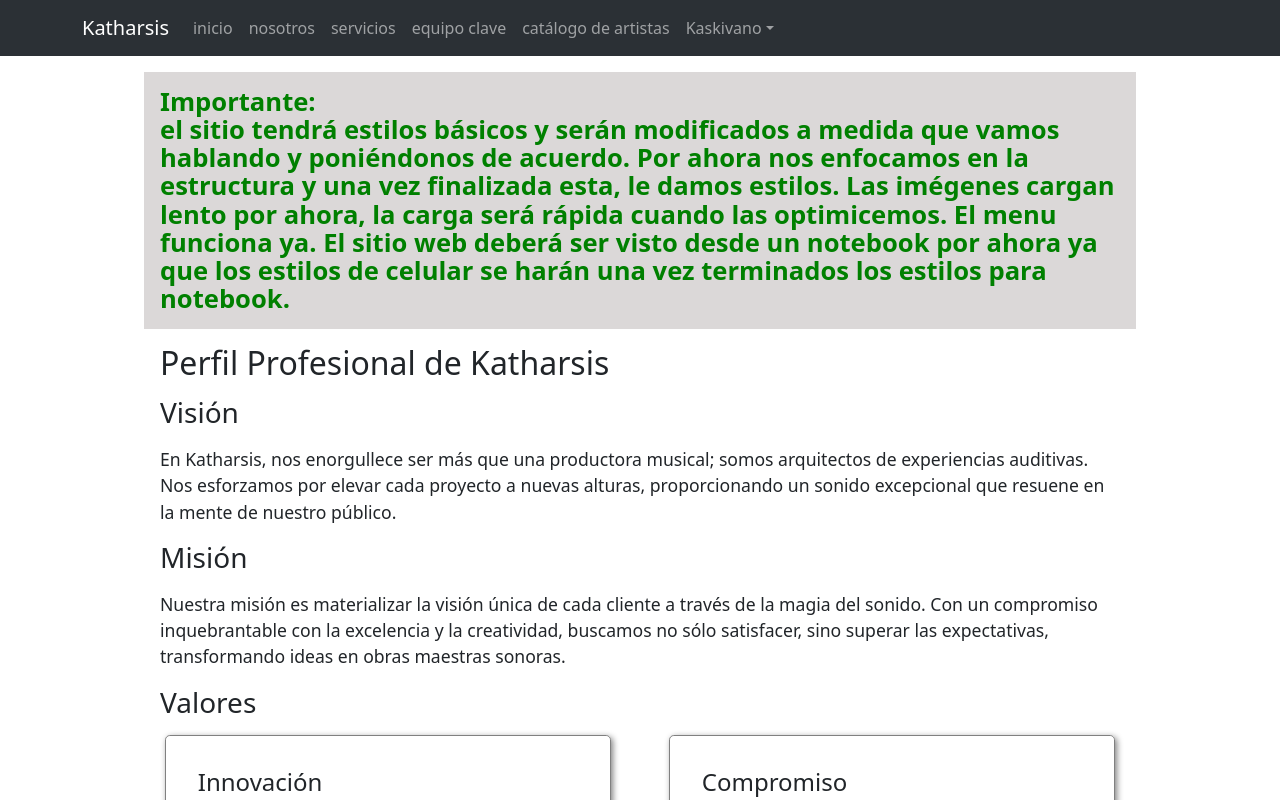
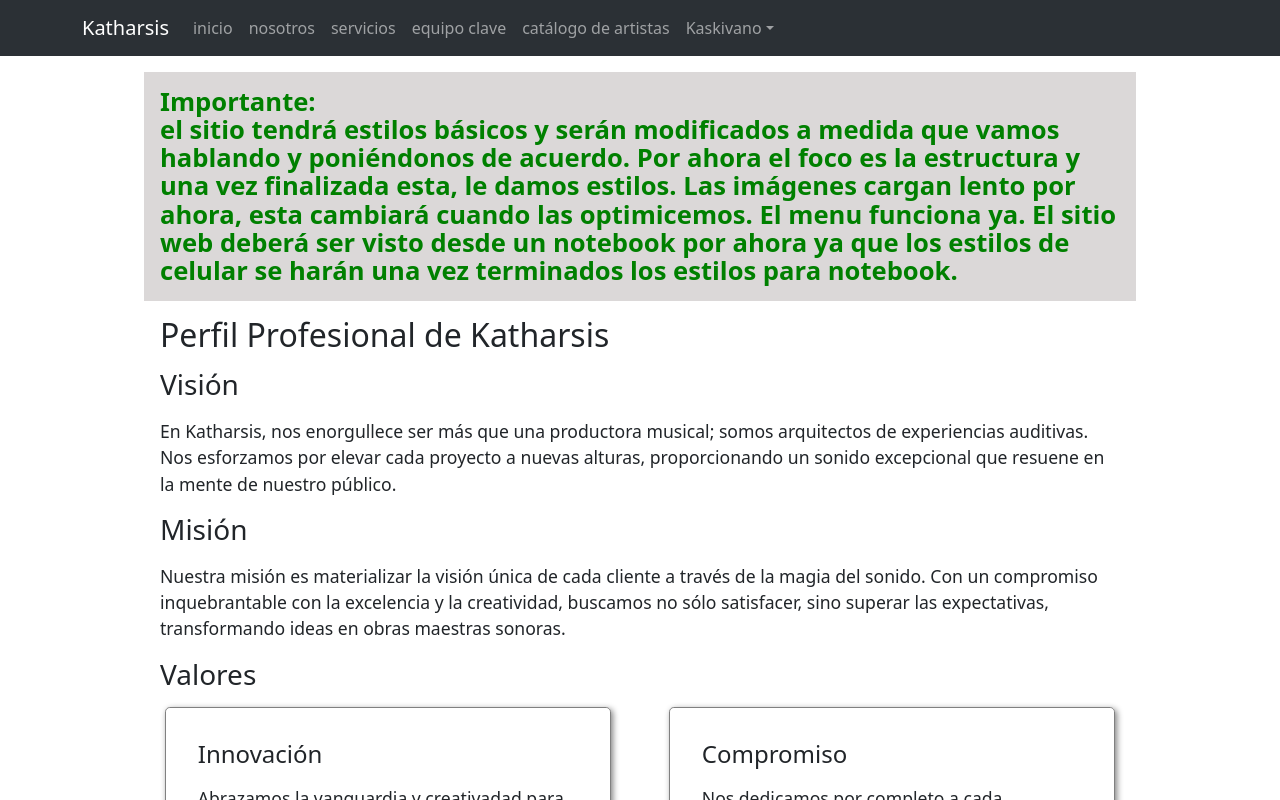
Before and after one commit to GeorgePhD/katharsis.cl, a React (Vite) app: page / in a window 1280 px wide. Shown: the top 800 px of the page. Built offline with nearby package versions, Linux system fonts and the light colour scheme.

Commit message:
message modified

```diff
--- a/src/Components/InicioContent/InicioContent.jsx
+++ b/src/Components/InicioContent/InicioContent.jsx
@@ -6,7 +6,7 @@ const InicioContent = () => {
     return (
 
         <div className='inicio-content'>
-            <h1 className='info'>Importante: <br /> el sitio tendrá estilos básicos y serán modificados a medida que vamos hablando y poniéndonos de acuerdo. Por ahora nos enfocamos en la estructura y una vez finalizada esta, le damos estilos. Las imégenes cargan lento por ahora, la carga será rápida cuando las optimicemos. El menu funciona ya. El sitio web deberá ser visto desde un notebook por ahora ya que los estilos de celular se harán una vez terminados los estilos para notebook.</h1>
+            <h1 className='info'>Importante: <br /> el sitio tendrá estilos básicos y serán modificados a medida que vamos hablando y poniéndonos de acuerdo. Por ahora el foco es la estructura y una vez finalizada esta, le damos estilos. Las imágenes cargan lento por ahora, esta cambiará cuando las optimicemos. El menu funciona ya. El sitio web deberá ser visto desde un notebook por ahora ya que los estilos de celular se harán una vez terminados los estilos para notebook.</h1>
             <h1 className='title'>Perfil Profesional de Katharsis</h1>
             <h3 className='subtile'>Visión</h3>
             <p className='text'>En Katharsis, nos enorgullece ser más que una productora musical; somos arquitectos de experiencias auditivas. Nos esforzamos por elevar cada proyecto a nuevas alturas, proporcionando un sonido excepcional que resuene en la mente de nuestro público.</p>
```
